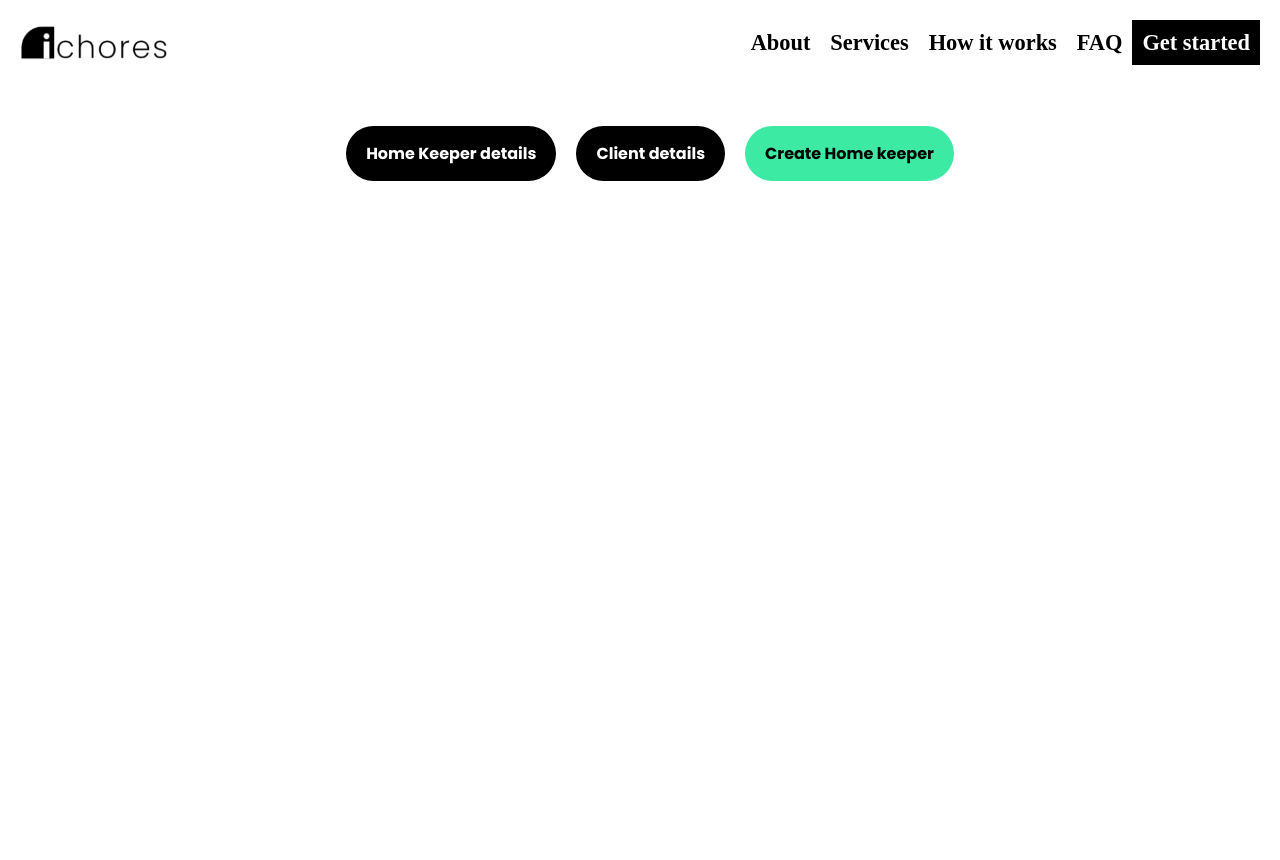
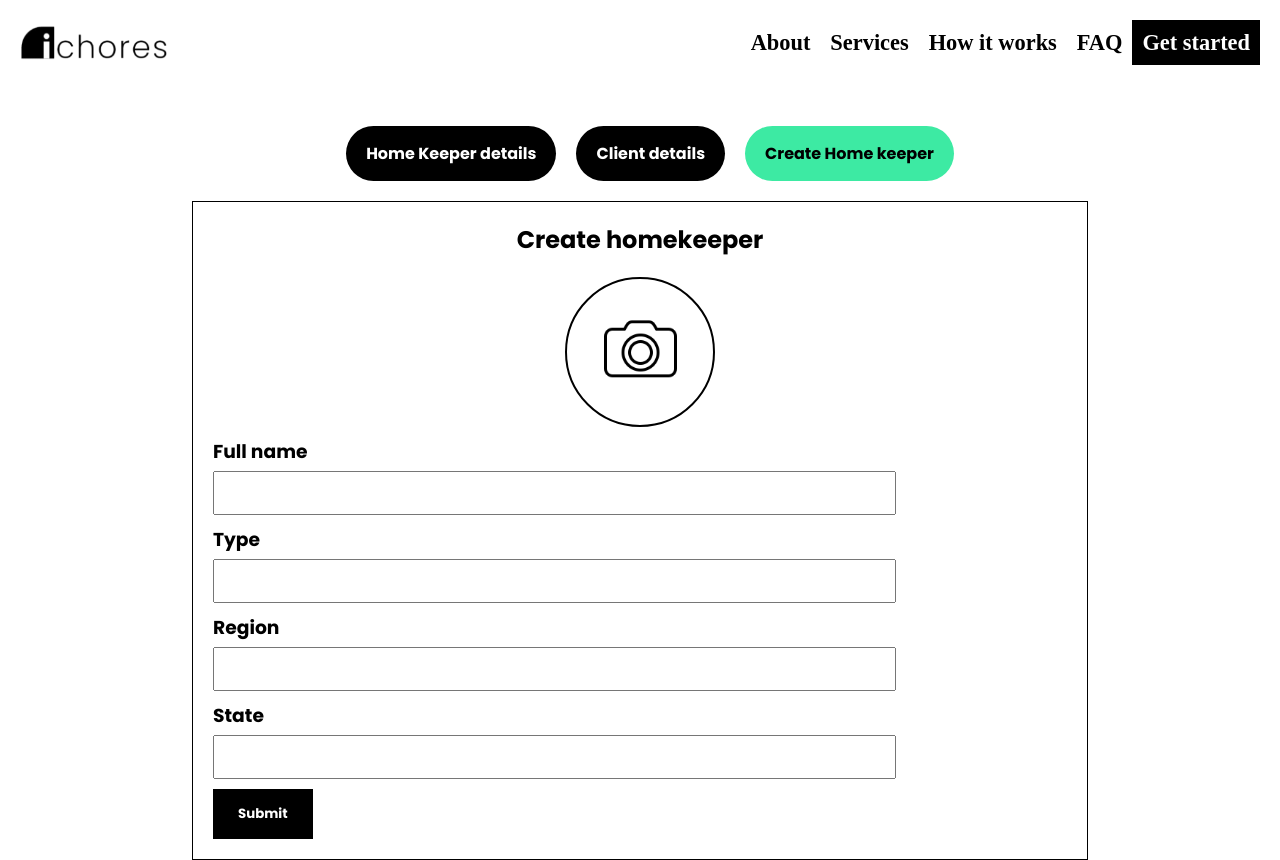
Before and after one commit to iChores/Official-webapp, a React (Create React App) app: page /admin/dashboard in a window 1280 px wide. Both pictures are taken after typing "Sample", "Sample", "Sample", "Sample" into the empty fields and a click on the button "Create Home keeper". Before the commit the page ends 800 px from the top, so only its background shows below. Built offline with nearby package versions, Linux system fonts and the light colour scheme.

Commit message:
Homekeeper  list updated

```diff
--- /dev/null
+++ b/src/Components/CreateHomeKeeper.js
@@ -0,0 +1,36 @@
+import CreateHomeKeeperWrapper from "../Styles/CreateHomeKeeper.style";
+import CameraIcon from "../Assets/Camera.png";
+import { PrimaryButton } from "../Styles/Buttons.style";
+function CreateHomeKeeper() {
+	return (
+		<CreateHomeKeeperWrapper>
+			<div className="create-homekeeper-wrapper">
+				<h1>Create homekeeper</h1>
+				<div className="avatar">
+					<img src={CameraIcon} alt="" />
+				</div>
+				<div className="input-container">
+					<h3>Full name</h3>
+					<input type="text" />
+				</div>
+				<div className="input-container">
+					<h3>Type</h3>
+					<input type="text" />
+				</div>
+				<div className="input-container">
+					<h3>Region</h3>
+					<input type="text" />
+				</div>
+				<div className="input-container">
+					<h3>State</h3>
+					<input type="text" />
+				</div>
+				<PrimaryButton>
+					<button>Submit</button>
+				</PrimaryButton>
+			</div>
+		</CreateHomeKeeperWrapper>
+	);
+}
+
+export default CreateHomeKeeper;
--- a/src/Routes/Admin.js
+++ b/src/Routes/Admin.js
@@ -5,6 +5,7 @@ import AdminWrapper from "../Styles/Admin.style";
 import Avatar from "../Assets/HomeKeeperImg.jpg";
 import UserPopUp from "../Components/UserPopUp";
 import ClientList from "../Components/ClientList";
+import CreateHomeKeeper from "../Components/CreateHomeKeeper";
 
 function Admin() {
 	const [adminToggle, setAdminToggle] = useState("List");
@@ -81,6 +82,7 @@ function Admin() {
 				</div>
 			)}
 			{adminToggle === "Client" && <ClientList/>}
+			{adminToggle === "Create" && <CreateHomeKeeper/>}
 		</AdminWrapper>
 	);
 }
--- /dev/null
+++ b/src/Styles/CreateHomeKeeper.style.js
@@ -0,0 +1,49 @@
+import styled from "styled-components";
+
+const CreateHomeKeeperWrapper = styled.div`
+	display: flex;
+	justify-content: center;
+	.create-homekeeper-wrapper {
+		width: 70%;
+		border: 1px solid black;
+		display: flex;
+		flex-direction: column;
+		padding: 20px;
+		h1 {
+			align-self: center;
+			font-size: 24px;
+		}
+        button{
+            margin-top:10px;
+        }
+		.avatar {
+			width: 150px;
+			height: 150px;
+			border-radius: 50%;
+            display:flex;
+            flex-direction: column;
+            align-items:center;
+            justify-content:center;
+			border: 2px solid black;
+            align-self:center;
+            margin-top: 20px;
+            img{
+                object-fit:cover;
+                width: 50%;
+            }
+		}
+		.input-container {
+			margin-top: 10px;
+			h3 {
+				margin-bottom: 5px;
+			}
+			input {
+				width: 80%;
+				padding: 10px 20px;
+			}
+		}
+	}
+`;
+
+
+export default CreateHomeKeeperWrapper;
```
Also changed, not shown: src/Assets/Camera.png (added).
